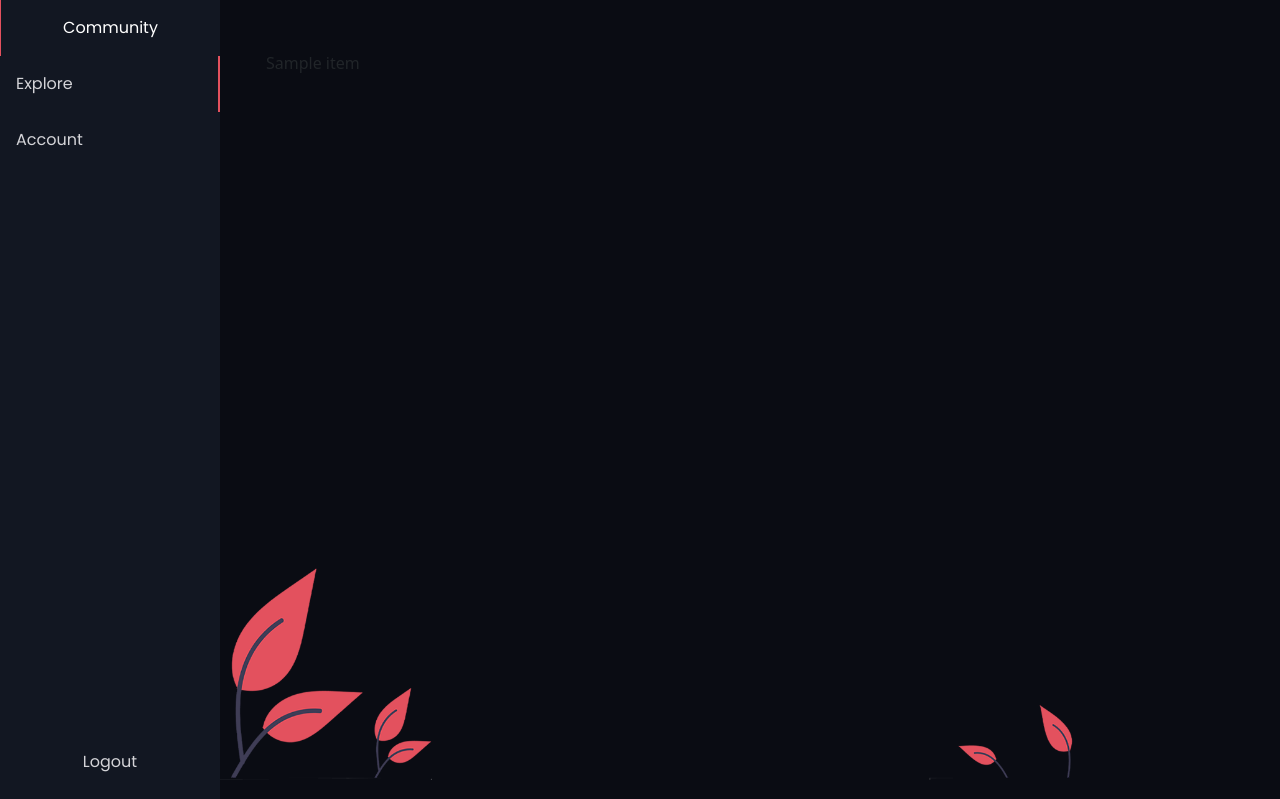
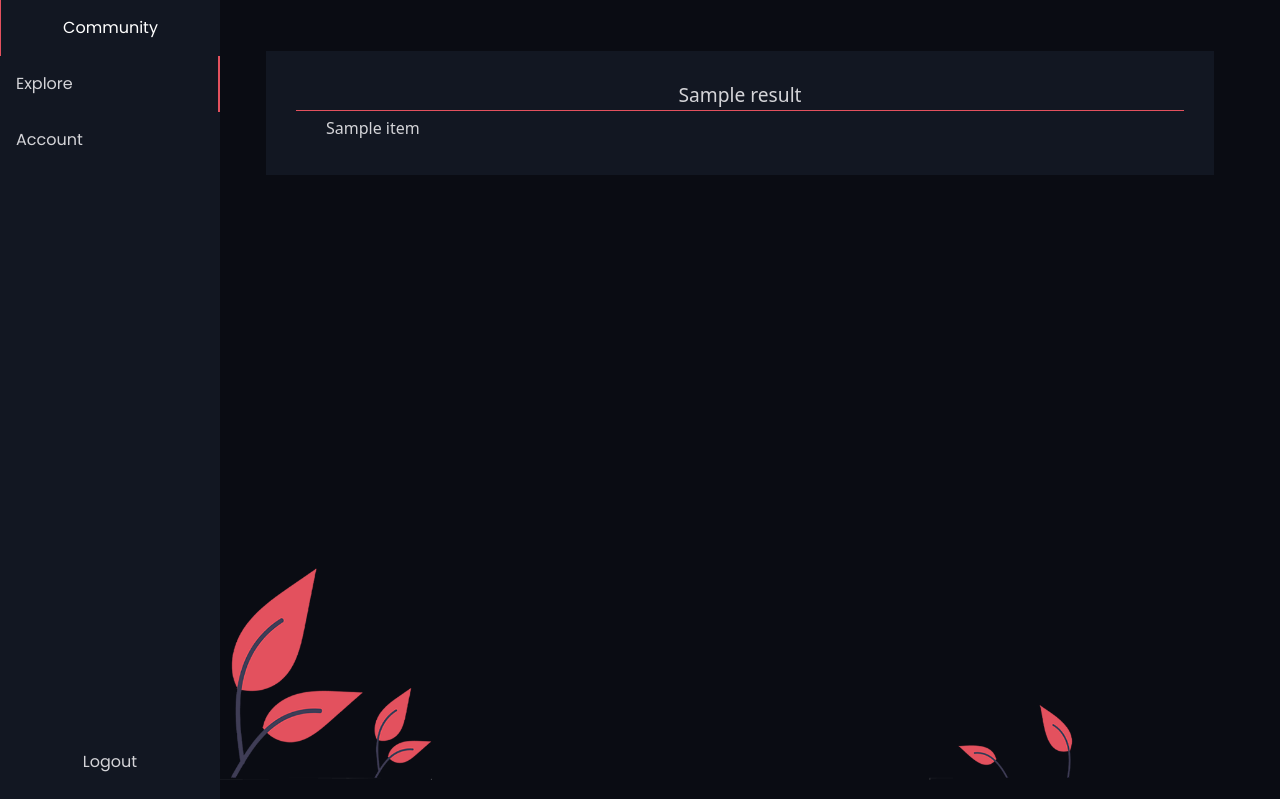
Before and after one commit to Nikhil-Abraham/Community_WebApp, a Flask app: template templates/result.html in a window 1280 px wide. Shown: the top 799 px of the page. Run offline with Flask 2, Linux system fonts and the light colour scheme; the template is opened without the code that fills it: most values are stand-ins (such as "Sample title", 1, 10 or a date in 2020); some libraries are stand-ins or nearby versions.

Commit message:
Completed result Page

```diff
--- a/application.py
+++ b/application.py
@@ -129,9 +129,13 @@ def result():
       rows = db.execute("SELECT email FROM users WHERE uid in (SELECT uid FROM user_topic WHERE tid=?)",tid)
       for row in rows:
         emails.add(row["email"])
-      results[name["name"]] =  emails
 
-      print(result)
+      lists = []
+      for email in emails:
+        lists.append(email)
+      results[name["name"]] =  lists
+
+      print(results)
 
 
 
--- a/static/styles.css
+++ b/static/styles.css
@@ -259,3 +259,30 @@ div.content {
   background-color: #E3515E;
   color: #D4D4D8;
 }
+
+.content{
+  color: #D4D4D8;
+}
+
+.list-block{
+  background-color: #121722;
+  width: 100%;
+  padding:30px;
+  margin-bottom:20px;
+}
+
+.list-title{
+  font-size: larger;
+  width:100%;
+  text-align: center;
+  border-bottom: 1px solid #E3515E;
+}
+
+.list-item{
+  padding: 5px;
+  padding-left:30px;
+}
+
+.list-item:nth-of-type(odd){
+  background-color: #171e2c;
+}
--- a/templates/result.html
+++ b/templates/result.html
@@ -18,19 +18,16 @@
 
   <!-- Page content -->
   <div class="content">
-   {% for result in results %}
-     {% for list in result %}
-       {% for item in list %}
-        <div class="explore-area">
-          <!--<p>{{ key }}</p>-->
-
-              <div class-"list-item">
-                {{ item }}
-              </div>
-          </div>
-          {% endfor %}
+    <div class="explore-area">
+      {% for result in results %}
+      <div class="list-block">
+        <div class="list-title">{{ result }}</div>
+        {% for item in results[result] %}
+          <div class="list-item">{{ item }}</div>
+        {% endfor %}
+      </div>
       {% endfor %}
-   {% endfor %}
+    </div>
   </div>
 
 
```
Also changed, not shown: community.db.
